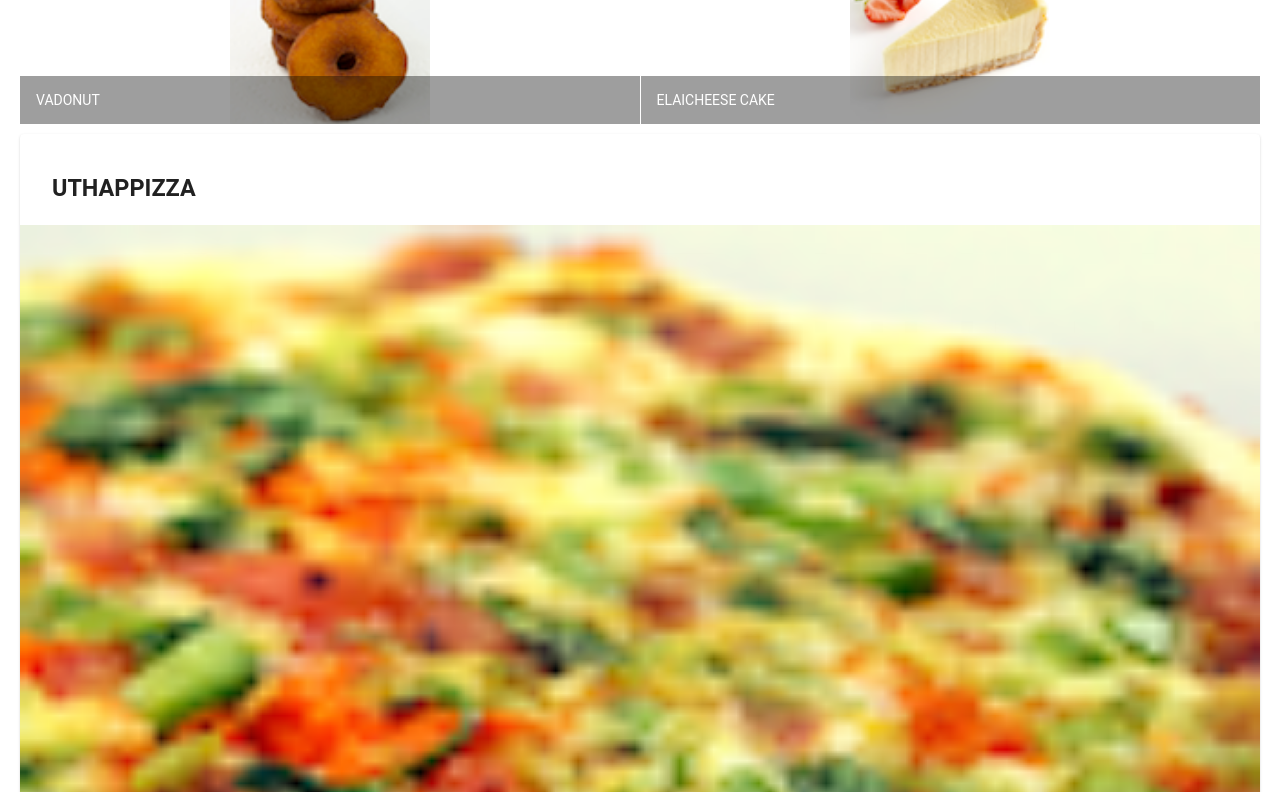
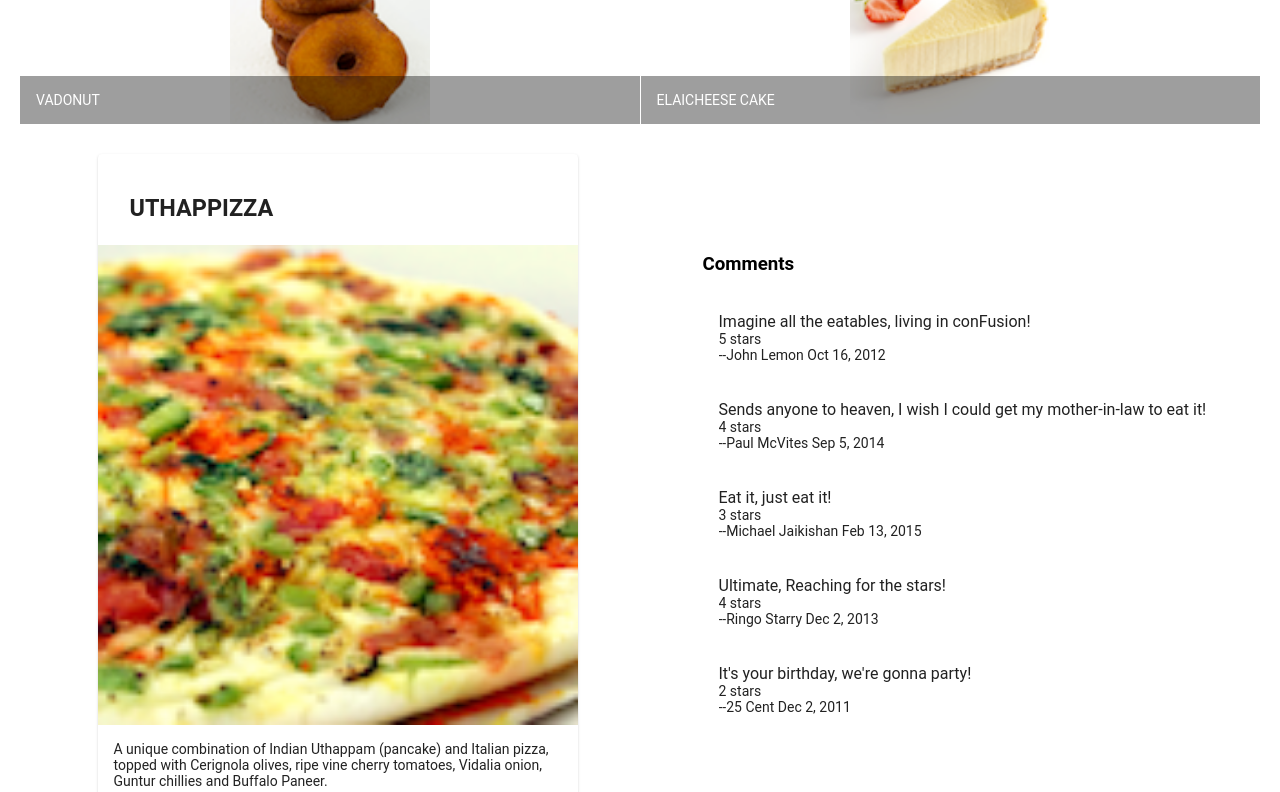
Before and after one commit to Taikhum/Ristorante-Agun, an Angular app: page / in a window 1280 px wide. Shown: the part 440-1232 px from the top of the page. Built offline with nearby package versions, Linux system fonts and the light colour scheme.

Commit message:
assignment week 1

```diff
--- a/src/app/app.module.ts
+++ b/src/app/app.module.ts
@@ -9,10 +9,12 @@ import { MatListModule } from '@angular/material/list';
 import { MatGridListModule } from '@angular/material/grid-list';
 import { MatCardModule } from '@angular/material/card';
 import { MatButtonModule } from '@angular/material/button';
+import { DishdetailComponent } from './dishdetail/dishdetail.component';
 @NgModule({
   declarations: [
     AppComponent,
-    MenuComponent
+    MenuComponent,
+    DishdetailComponent
   ],
   imports: [
     BrowserModule, BrowserAnimationsModule,
--- /dev/null
+++ b/src/app/dishdetail/dishdetail.component.html
@@ -0,0 +1,44 @@
+<div class="container"
+    fxLayout="row"
+    fxLayout.sm="column"
+    fxLayout.xs="column"
+    fxLayoutAlign.gt-md="space-around center"
+    fxLayoutGap="10px"
+    fxLayoutGap.xs="0">
+
+  <div fxFlex="40">
+    <div fxFlex *ngIf="dish">
+      <mat-card>
+        <mat-card-header>
+          <mat-card-title>
+            <h3>{{dish.name | uppercase}}</h3>
+          </mat-card-title>
+        </mat-card-header>
+        <img mat-card-image src="{{dish.image}}" alt="{{dish.name}}">
+      <mat-card-content>
+        <p>{{dish.description}}</p>
+      </mat-card-content>
+
+      </mat-card>
+     </div>
+
+  </div>
+
+  <div fxFlex="40">
+    <mat-list fxFlex *ngIf="dish">
+      <h3 matLine>Comments</h3>
+
+      <mat-list-item *ngFor="let comment of dish.comments">
+
+        <h1 matLine> {{comment.comment}} </h1>
+        <p matLine>
+          <span> {{comment.rating}} stars </span>
+        </p>
+        <p matLine>
+          <span> --{{comment.author}} {{comment.date | date}} </span>
+        </p>
+      </mat-list-item>
+    </mat-list>
+  </div>
+
+</div>
--- /dev/null
+++ b/src/app/dishdetail/dishdetail.component.ts
@@ -0,0 +1,61 @@
+import { Component, OnInit } from '@angular/core';
+
+const DISH = {
+  id: '0',
+  name: 'Uthappizza',
+  image: '/assets/images/uthappizza.png',
+  category: 'mains',
+  featured: true,
+  label: 'Hot',
+  price: '4.99',
+  // tslint:disable-next-line:max-line-length
+  description: 'A unique combination of Indian Uthappam (pancake) and Italian pizza, topped with Cerignola olives, ripe vine cherry tomatoes, Vidalia onion, Guntur chillies and Buffalo Paneer.',
+  comments: [
+       {
+           rating: 5,
+           comment: 'Imagine all the eatables, living in conFusion!',
+           author: 'John Lemon',
+           date: '2012-10-16T17:57:28.556094Z'
+       },
+       {
+           rating: 4,
+           comment: 'Sends anyone to heaven, I wish I could get my mother-in-law to eat it!',
+           author: 'Paul McVites',
+           date: '2014-09-05T17:57:28.556094Z'
+       },
+       {
+           rating: 3,
+           comment: 'Eat it, just eat it!',
+           author: 'Michael Jaikishan',
+           date: '2015-02-13T17:57:28.556094Z'
+       },
+       {
+           rating: 4,
+           comment: 'Ultimate, Reaching for the stars!',
+           author: 'Ringo Starry',
+           date: '2013-12-02T17:57:28.556094Z'
+       },
+       {
+           rating: 2,
+           comment: 'It\'s your birthday, we\'re gonna party!',
+           author: '25 Cent',
+           date: '2011-12-02T17:57:28.556094Z'
+       }
+   ]
+};
+
+@Component({
+  selector: 'app-dishdetail',
+  templateUrl: './dishdetail.component.html',
+  styleUrls: ['./dishdetail.component.scss']
+})
+export class DishdetailComponent implements OnInit {
+
+  dish = DISH;
+
+  constructor() { }
+
+  ngOnInit() {
+  }
+
+}
--- a/src/app/menu/menu.component.html
+++ b/src/app/menu/menu.component.html
@@ -19,22 +19,5 @@
     </mat-grid-list>
    </div>
 
-   <div fxFlex *ngIf="selectedDish">
-    <mat-card>
-      <mat-card-header>
-        <mat-card-title>
-          <h3>{{selectedDish.name | uppercase}}</h3>
-        </mat-card-title>
-      </mat-card-header>
-      <img mat-card-image src="{{selectedDish.image}}" alt="{{selectedDish.name}}">
-    <mat-card-content>
-      <p>{{selectedDish.description}}</p>
-    </mat-card-content>
-    <mat-card-actions>
-      <button mat-button>LIKE</button>
-      <button mat-button>SHARE</button>
-    </mat-card-actions>
-    </mat-card>
-   </div>
-
+   <app-dishdetail></app-dishdetail>
   </div>
```
Also changed, not shown: src/app/dishdetail/dishdetail.component.scss (added), 1 other file (tests, documents, lock files or other folders).
